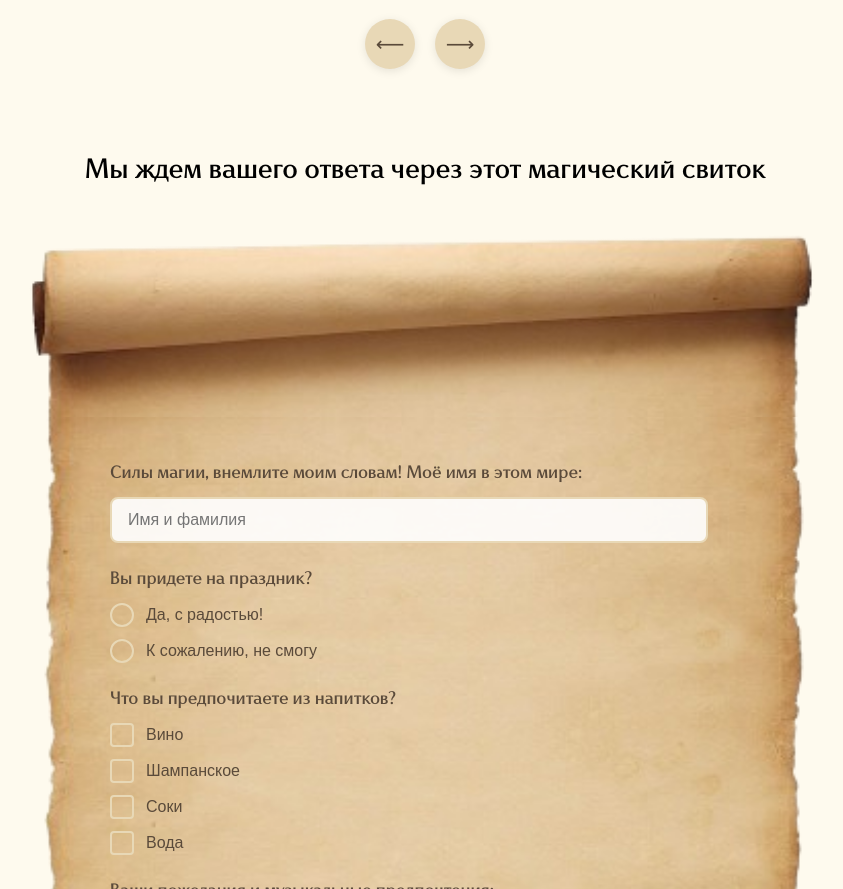
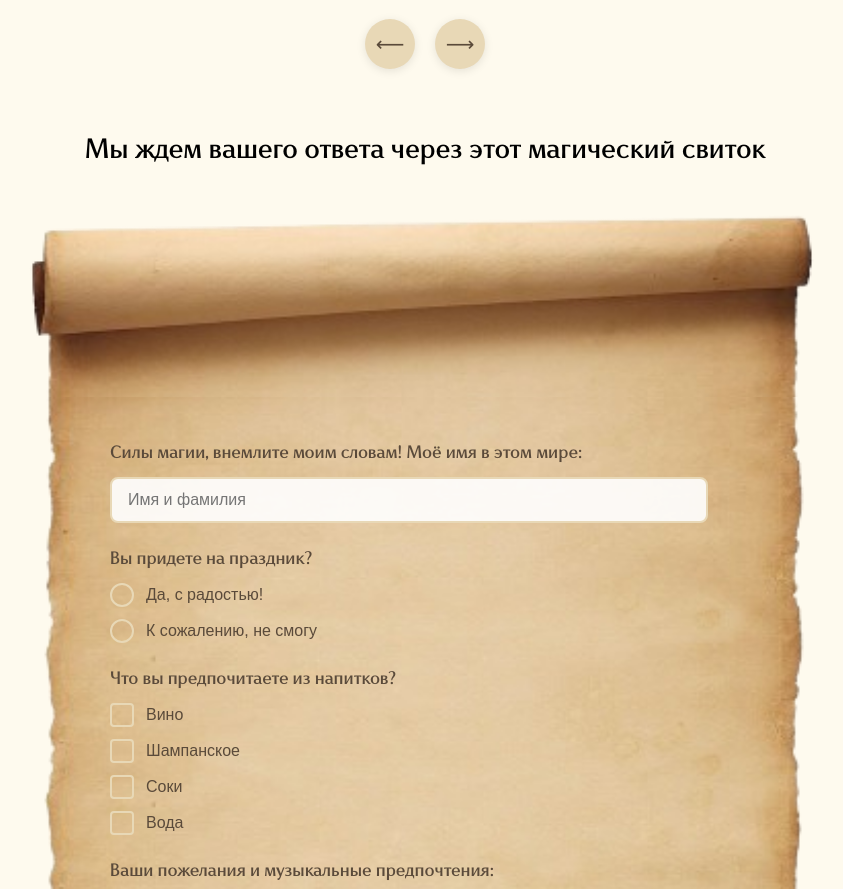
Before and after one commit to Churikov0112/wedding-invite, a website: page index.html in a window 1280 px wide. Shown: the part 3500-4389 px from the top of the page, without its empty margins (215-1058 px from the left). Drawn offline with Linux system fonts and the light colour scheme.

Commit message:
fix: title padding

```diff
--- a/index.html
+++ b/index.html
@@ -113,8 +113,10 @@
         </div>
       </div>
 
+      <div style="height: 40px"></div>
+
       <!-- Добавленный текст про магический свиток -->
-      <div style="margin-top: 60px; text-align: center; padding: 0 20px">
+      <div style="text-align: center; padding: 0 20px">
         <p
           style="
             font-family: 'Faberge';
```
